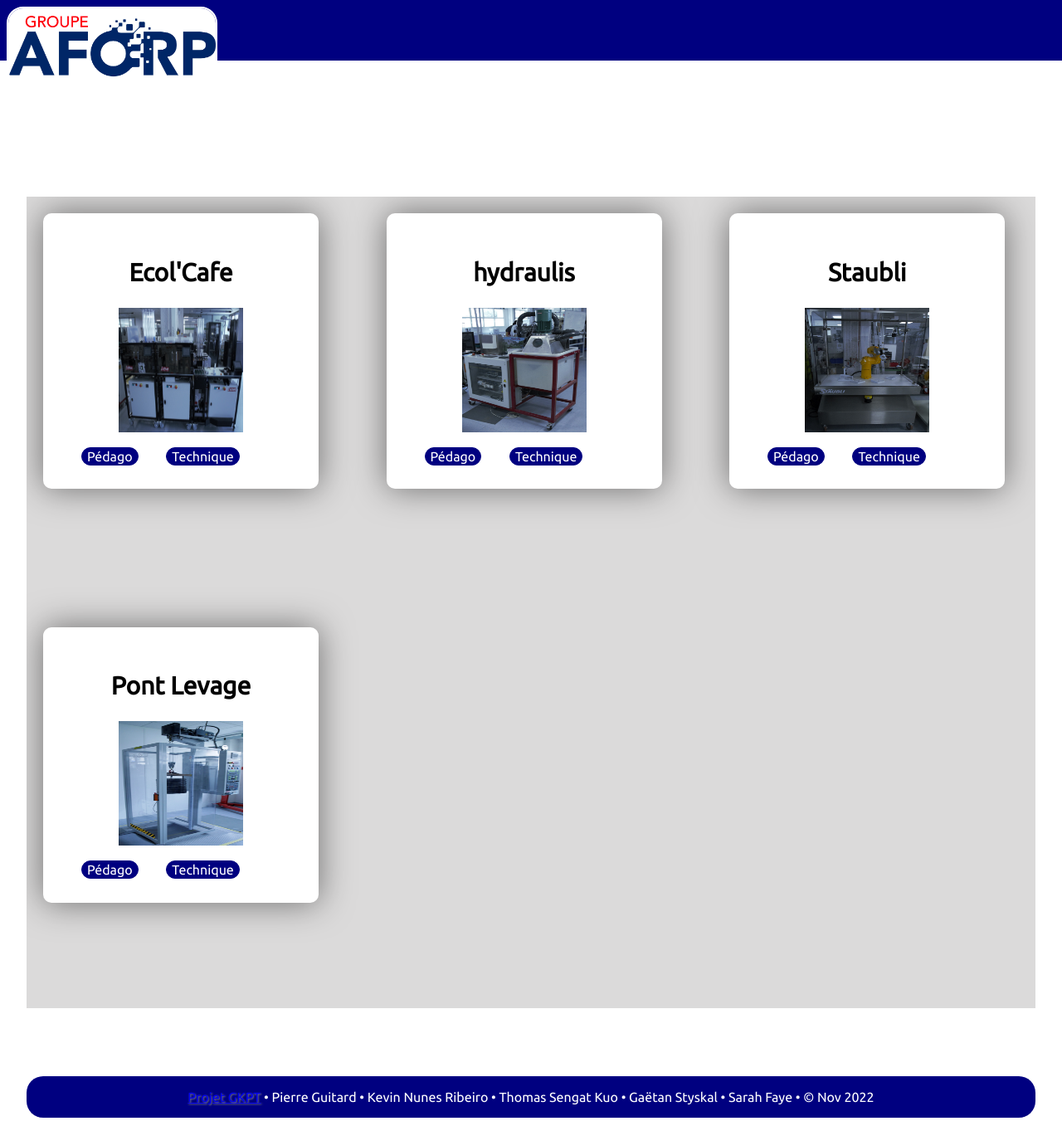
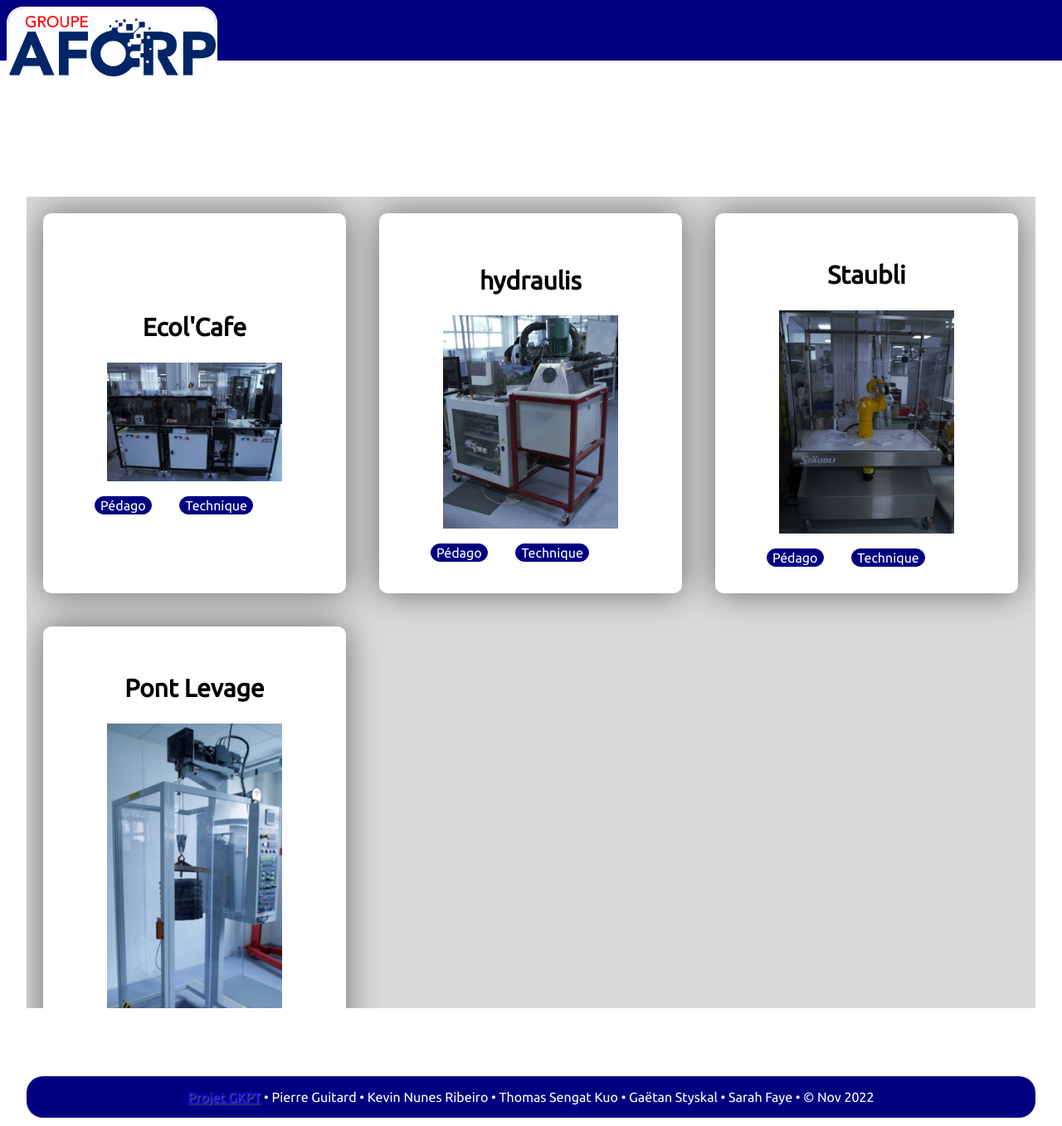
Before and after one commit to PierreGUITARD/GKPT, a PHP site: page /GKPT/index_apprentis.php in a window 1280 px wide. Shown: the whole page at 83% size. Run offline with PHP 8.4, Linux system fonts and the light colour scheme; data comes from the database, SQL or seed files in the repository; data that the repository does not hold is empty; some libraries are stand-ins or nearby versions; some web fonts are replaced.

Commit message:
Update style.css

```diff
--- a/GKPT/static/css/style.css
+++ b/GKPT/static/css/style.css
@@ -182,11 +182,9 @@ form fieldset{
 
 /* rectangle contenant l'affichage des systemes */
 .rectangle-gris {
-
     position: absolute;
     display: grid;
-grid-template-columns: repeat(3, 32.01%);
-gap : 2%;
+    grid-template-columns: repeat(3, 33.3%);
     overflow-y: scroll;
     width: 95%;
     height: 72%;
@@ -196,23 +194,22 @@ background: #dbdada;
 }
 
 .row{
-    /* display: inline-flex; */
     align-content: center;
-    margin:20px;
-    width: 300px;
-    height: 300px;
-    padding: 1rem;
+    margin: 20px;
+    width: auto;
+    height: auto;
+    padding: 2rem;
     box-shadow: 0 0 40px rgba(0, 0, 0, .5);
     border-radius: 10px;
     background: #FFF;
 }
-
 
 .row h2{
     font-size: 30px;
     text-align: center;
 
 }
+
 /* .col-1{
     position: relative;
     margin-left: 20px;
@@ -268,12 +265,10 @@ background: #dbdada;
 
 .bigThumbnail{
     display: block;
-    width: 150px;
-    height: 150px;
-    /* align-items: center; */
+    width: 70%;
+    height: 70%;
     margin-left: auto;
     margin-right: auto;
-    /* padding-right: 15%;  */
 }
 
 .button-doc{
```
Lines whose indentation alone changed are shown as unchanged.
